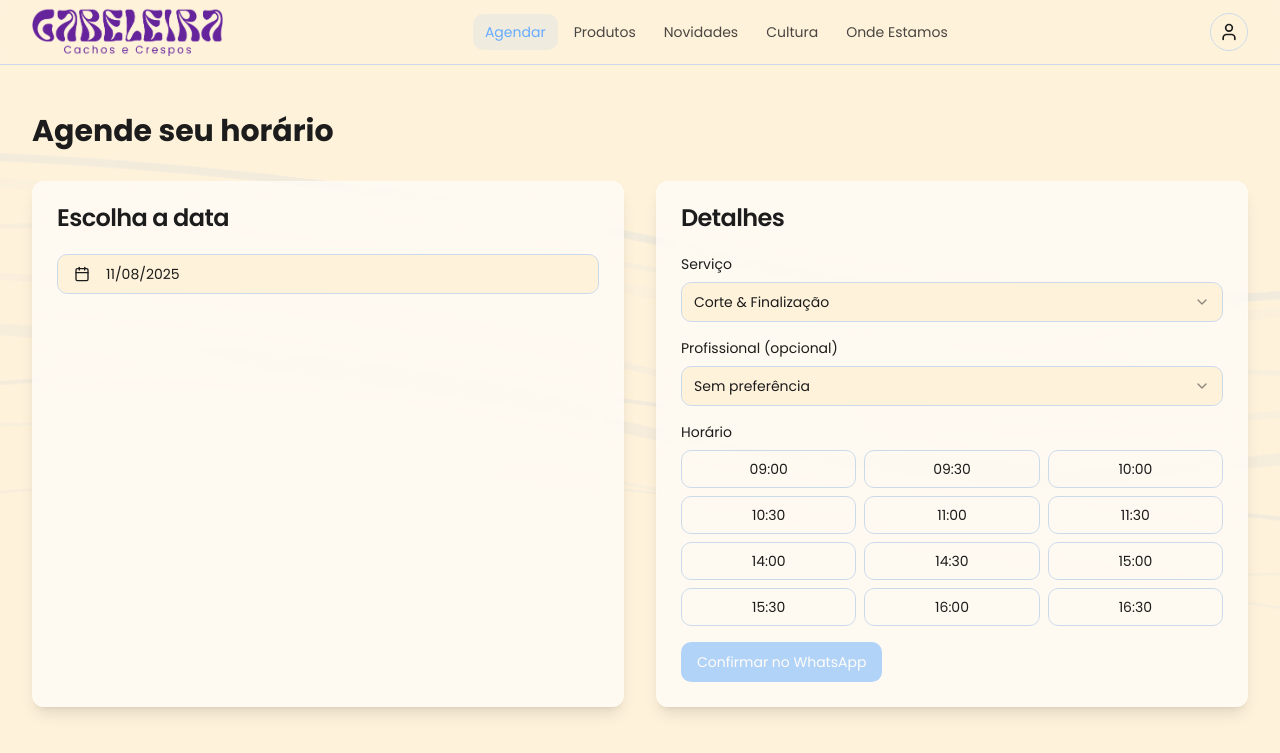
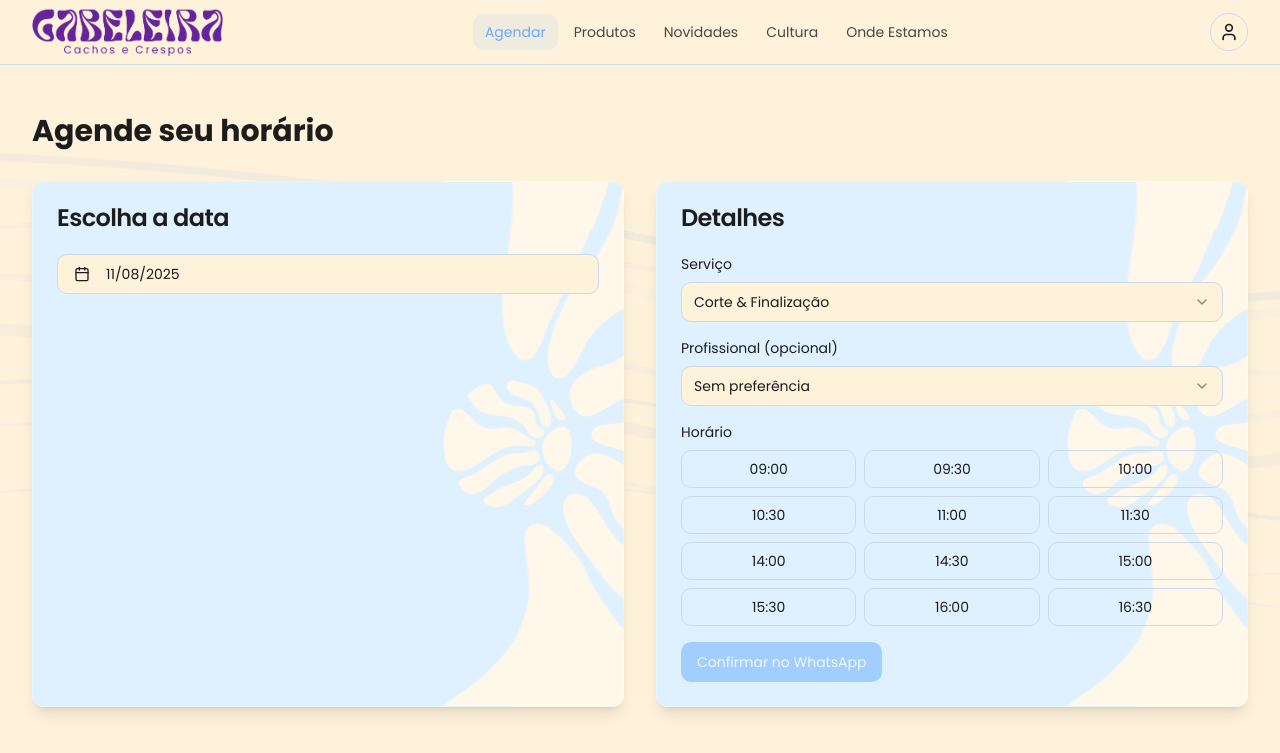
Before and after one commit to Morfeussession2/wavy-style-hub, a React (Vite) app: page /agendar in a window 1280 px wide. Shown: the top 753 px of the page. Built offline with nearby package versions, Linux system fonts and the light colour scheme.

Commit message:
Apply new background to cards
Updated the background of the Hero section and all cards to the new image provided. This change also includes applying a fade-in effect to the Hero section's background.

```diff
--- a/src/index.css
+++ b/src/index.css
@@ -132,7 +132,11 @@ All colors MUST be HSL.
     @apply bg-background/80 backdrop-blur-md supports-[backdrop-filter]:bg-background/60 border border-white/20;
   }
   .glass-card {
-    @apply bg-card/80 backdrop-blur-md supports-[backdrop-filter]:bg-card/60 border border-white/20 shadow-lg;
+    background: url('/lovable-uploads/c25f3ae9-84e5-4046-8d15-a1d2ffcbf60f.png'), hsl(var(--card)/0.8);
+    background-size: cover;
+    background-position: center;
+    background-blend-mode: soft-light;
+    @apply backdrop-blur-md supports-[backdrop-filter]:bg-card/60 border border-white/20 shadow-lg;
   }
   .glass-strong {
     @apply bg-background/90 backdrop-blur-xl supports-[backdrop-filter]:bg-background/70 border border-white/30;
```
Also changed, not shown: public/lovable-uploads/c25f3ae9-84e5-4046-8d15-a1d2ffcbf60f.png (added).
